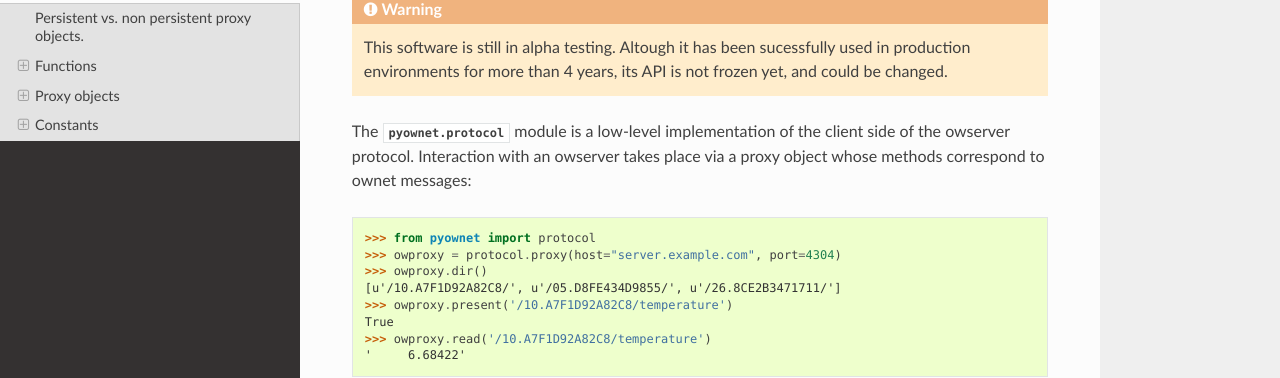
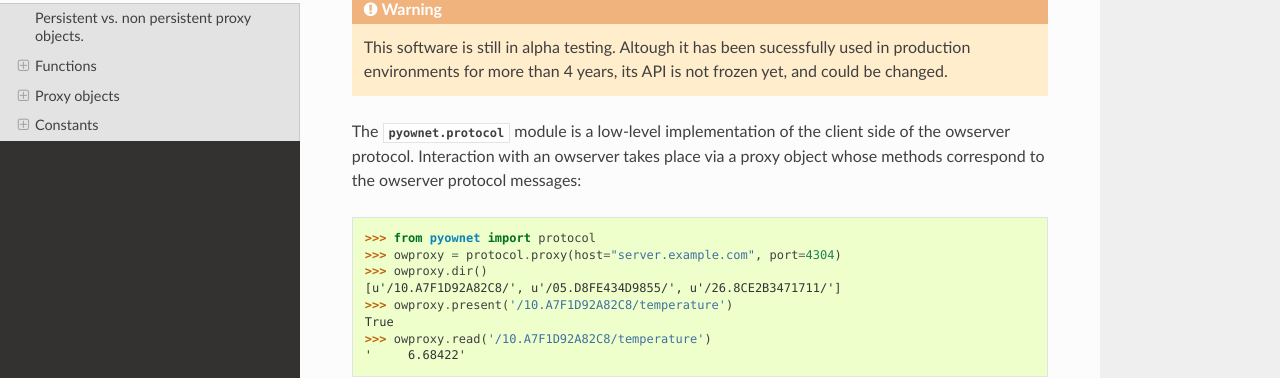
Before and after one commit to miccoli/pyownet, a Sphinx documentation site: the page built from docs/protocol.rst, in a window 1280 px wide and 900 px high. Shown: the part 207-585 px from the top of the window. Built offline with Sphinx 7.4.7 and the Read the Docs theme 2.0.0, drawn with Linux system fonts in a browser that asks for light colours.

Commit message:
doc changes: dump ownet in favor of owserver the protocol
also changes to tox.ini for more explicit test cases

```diff
--- a/docs/conf.py
+++ b/docs/conf.py
@@ -25,7 +25,7 @@ copyright = u'2014, 2015, Stefano Miccoli'
 # The short X.Y version.
 version = '0.8'
 # The full version, including alpha/beta/rc tags.
-release = '0.8.2.1'
+release = '0.8.3.0'
 
 # The language for content autogenerated by Sphinx.
 language = 'en'
--- a/docs/protocol.rst
+++ b/docs/protocol.rst
@@ -13,8 +13,8 @@
 
 The :mod:`pyownet.protocol` module is a low-level implementation of
 the client side of the owserver protocol. Interaction with an owserver
-takes place via a proxy object whose methods correspond to ownet
-messages::
+takes place via a proxy object whose methods correspond to the
+owserver protocol messages::
 
   >>> from pyownet import protocol
   >>> owproxy = protocol.proxy(host="server.example.com", port=4304)
--- a/pyownet/__init__.py
+++ b/pyownet/__init__.py
@@ -1,4 +1,4 @@
-"""python ownet client"""
+"""python owserver client"""
 
 #
 # Copyright 2013-2015 Stefano Miccoli
@@ -18,7 +18,7 @@
 #
 
 __all__ = ['__version__', ]
-__version__ = '0.8.2'
+__version__ = '0.8.3dev0'
 
 
 class Error(Exception):
--- a/setup.py
+++ b/setup.py
@@ -20,7 +20,7 @@ with open('pyownet/__init__.py') as infile:
 setup(
     name = 'pyownet',
     version = __version__,
-    description = 'python ownet client library',
+    description = 'python owserver client library',
     long_description = long_description,
     author = 'Stefano Miccoli',
     author_email = 'stefano.miccoli@polimi.it',
```
Also changed, not shown: README.rst (+5 -8 lines), 3 other files.
